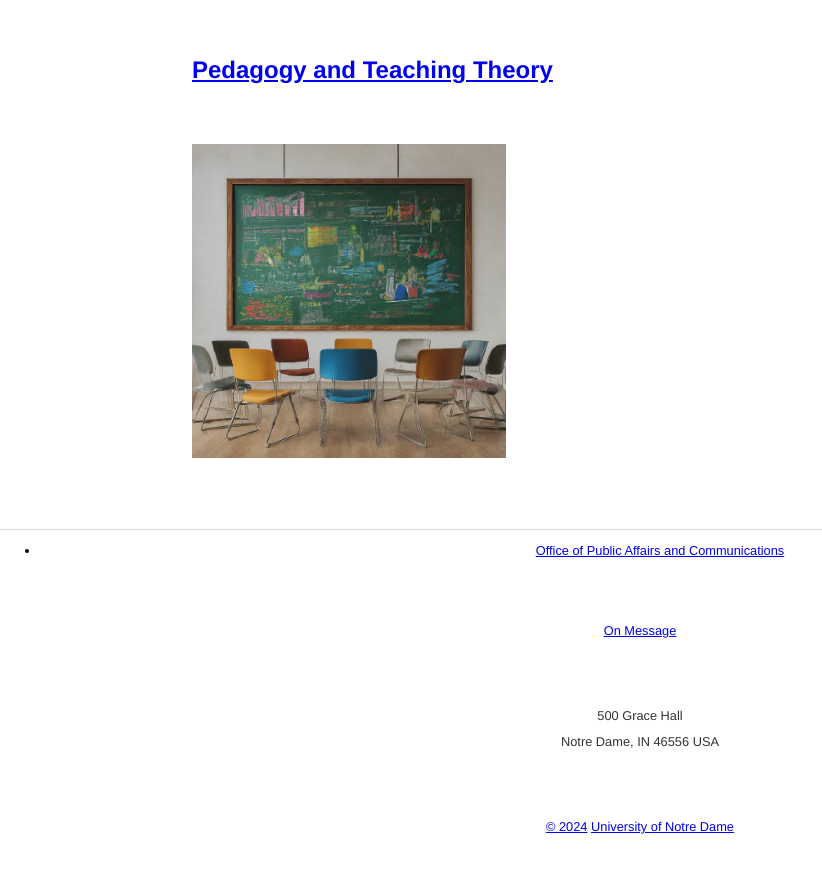
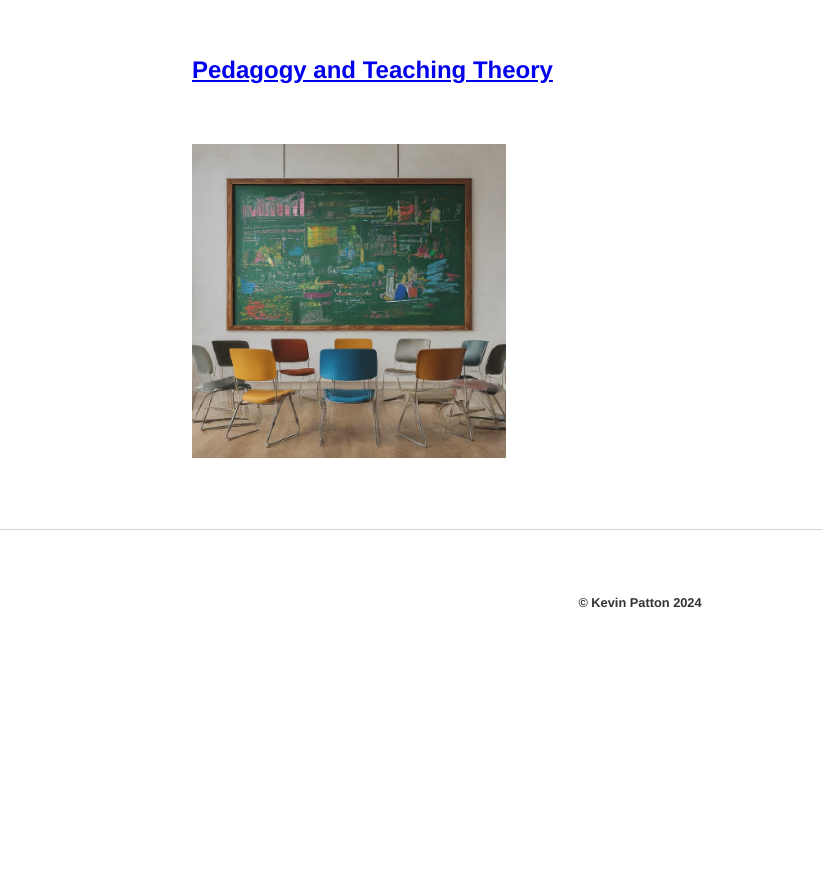
Before and after one commit to kevinjpatton/kevinjpatton.github.io, a Jekyll site: the page built from test.html, in a window 1280 px wide and 900 px high, scrolled down 1421 px. Shown: the top 873 px of the window, without its empty margins (0-822 px from the left). Built offline with Jekyll 4.4.1, drawn with Linux system fonts in a browser that asks for light colours; Markdown is read by kramdown in place of the engine named in the settings; after the commit the page ends 2096 px from its top, so only the background shows below that.

Commit message:
Update test.html

```diff
--- a/_layouts/test.html
+++ b/_layouts/test.html
@@ -104,35 +104,8 @@ function myFunction() {
 </script>
 
  <!-- Site Footer -->
-  <footer id="footer" class="site-footer">
-    <div class="footer-org" typeof="Organization" resource="#siteorg">
-      <meta property="parentOrganization" resource="#parentorg" content="University of Notre Dame">
-      <ul class="footer-breadcrumbs">
-        <li><a href="https://opac.nd.edu/">Office of Public Affairs and Communications</a></li>
-      </ul>
-      <p><a href="/" class="site-link" property="url"><span property="name">On Message</span></a></p>
-      <div class="footer-contacts">
-        <p class="contact-info">
-          <span class="address" property="address" typeof="PostalAddress">
-            <span property="streetAddress">500 Grace Hall</span><br>
-            <span property="addressLocality">Notre Dame</span>, <span property="addressRegion">IN</span> <span property="postalCode">46556</span> <span property="addressCountry">USA</span>
-          </span>
-
-
-
-        </p>
-        <nav class="social" aria-label="On Message social media navigation" vocab="">
-          <ul>
-
-
-
-
-
-          </ul>
-        </nav>
-      </div>
-      <div property="logo" typeof="ImageObject"><meta property="url" content="https://static.nd.edu/images/webclips/default/webclip-60.png"></div>
-      <p class="copyright"><a href="https://www.nd.edu/copyright/">&copy; 2024</a> <a href="https://www.nd.edu">University of Notre Dame</a></p>
-    </div>
+  <footer>
+        <p><strong>&copy; Kevin Patton <script type="text/javascript">document.write(new Date().getFullYear());</script></strong></p>
+    </footer>
 </body>
 </html>
```
